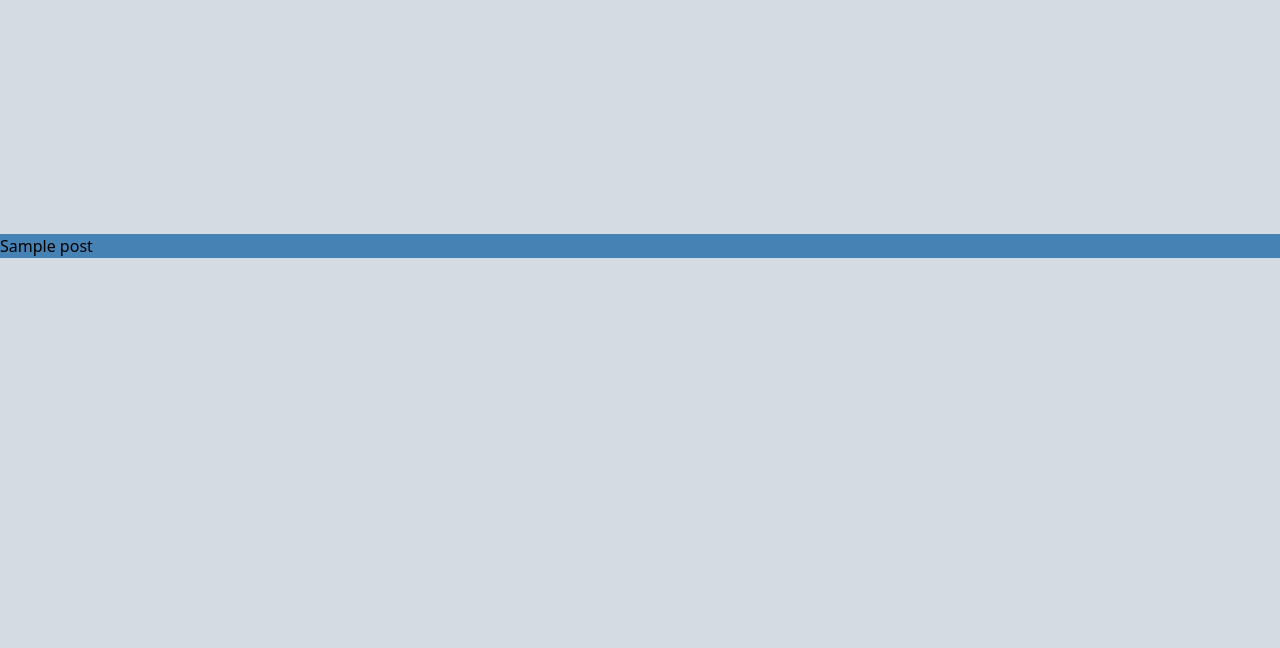
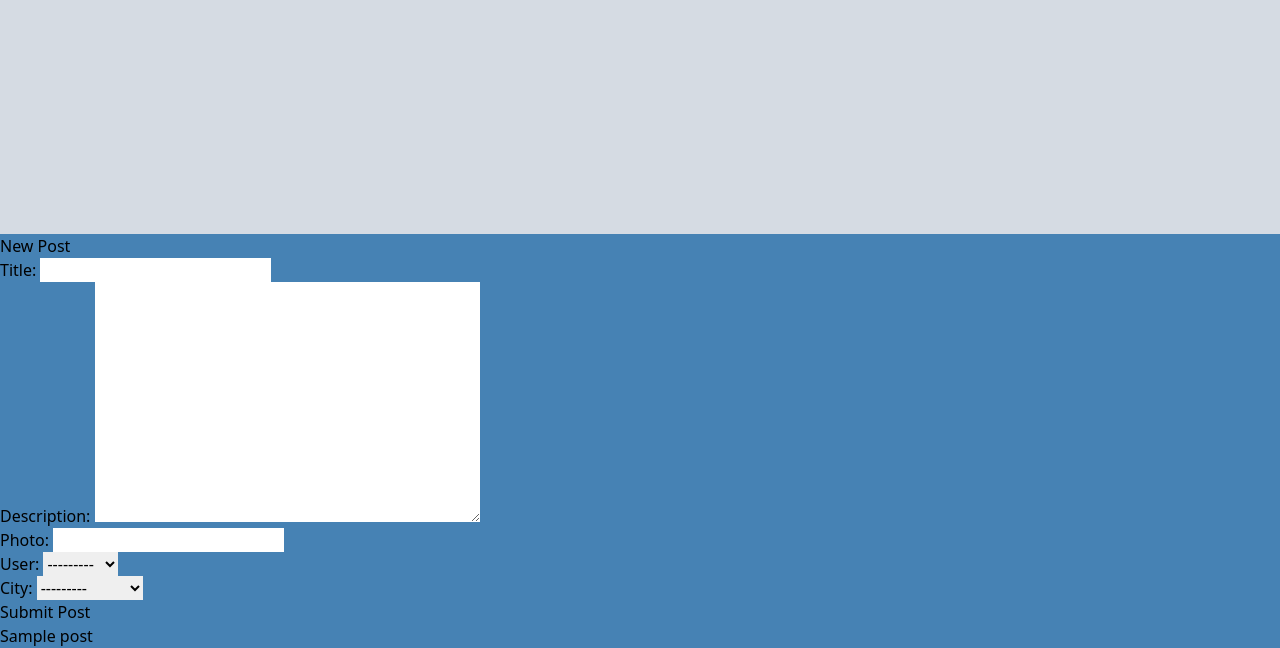
Before and after one commit to minhazur9/wayfarer, a Django app: page /cities/1/ in a window 1280 px wide. Shown: the part 798-1446 px from the top of the page. Before the commit the page ends 1056 px from the top, so only its background shows below. Run offline with Django 3.2, Linux system fonts and the light colour scheme; a user stored in the database is signed in; tables that the repository leaves empty hold one stand-in row (values such as "Sample post"); grey boxes marked "Sample" are stand-in pictures; parts of the project's set-up code (start-up, migrations or seed data) failed here and were passed over.

Commit message:
posts can be added on city detail template

```diff
--- a/main_app/forms.py
+++ b/main_app/forms.py
@@ -5,3 +5,8 @@ class ProfileForm(forms.ModelForm):
     class Meta:
         model = Profile
         fields = ['full_name','user_image', 'current_city']
+
+class PostForm(forms.ModelForm):
+    class Meta:
+        model = Post
+        fields = ['title' , 'description' , 'photo', 'user' , 'city']
--- a/main_app/templates/cities/detail.html
+++ b/main_app/templates/cities/detail.html
@@ -10,6 +10,14 @@
     <a href="{% url 'city_detail' city.id %}">{{ city.city_name }}</a>
     <img src="{{city.city_image}}" alt="image of {{city.city_name}}" class="container sm">
 </div>
+<button href="" class="btn">New Post</button>
+<div class="">
+    <form method="POST">
+        {% csrf_token %}
+        {{ form.as_p }}
+        <button type="submit" class="btn">Submit Post</button>
+    </form>
+</div>
 <div>
 {% for post in posts %}
     <a href="{% url 'post_detail' post.id %}">{{post.title}}</a>
--- a/main_app/views.py
+++ b/main_app/views.py
@@ -60,20 +60,25 @@ def post_detail(request, post_id):
 
 
 
-
-
-
-
-
-
-
-
 # City Routes
 def city_index(request):
     cities = City.objects.all()
     return render(request, 'cities/index.html', {'cities': cities})
 
 def city_detail(request, city_id):
-    city = City.objects.get(id=city_id)
+    user = User.objects.get(id = request.user.id)
+    city = City.objects.get(id = city_id)
     posts = Post.objects.filter(city=city)
-    return render(request, 'cities/detail.html', {'city': city, 'posts': posts})
+
+    if request.method == 'POST':
+        post_form = PostForm(request.POST)
+        if post_form.is_valid():
+            new_post = post_form.save()
+            new_post.user = request.user
+            new_post.city = city
+            new_post.save()
+
+            return render(request, 'cities/detail.html', {'city': city, 'posts': posts})
+    else:
+        form = PostForm()
+        return render(request, 'cities/detail.html', {'city': city, 'posts': posts, 'form': form})
```
